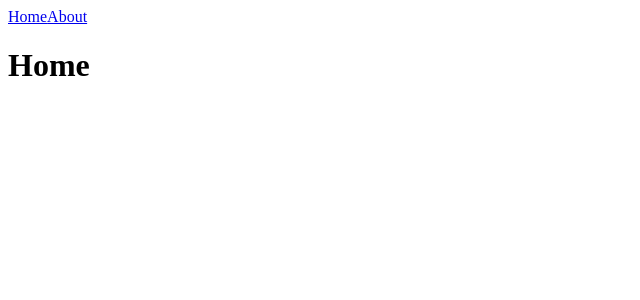
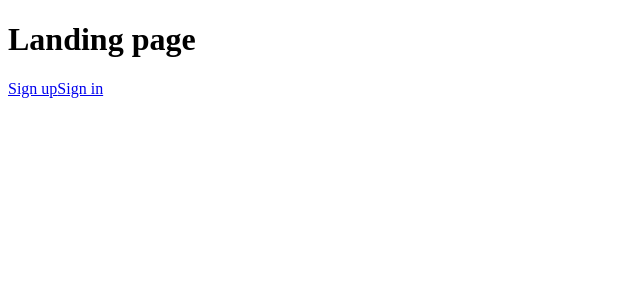
Before and after one commit to mariusz-ba/Chat, a React app: page / in a window 1280 px wide. Shown: the top 300 px of the page, without its empty margins (0-640 px from the left). Built offline with nearby package versions, Linux system fonts and the light colour scheme; the HTML template or start-up script is replaced by a standard one.

Commit message:
Create basic application flow

```diff
--- a/src/client/app.tsx
+++ b/src/client/app.tsx
@@ -2,24 +2,22 @@ import * as React from 'react';
 import {
   BrowserRouter as Router,
   Route,
-  Link
+  Switch
 } from 'react-router-dom';
 
-// Components
-import About from './screens/about';
-import Home from './screens/home';
+// Screens
+import Home from './screens/home/home';
+import Signin from './screens/authentication/signin/signin';
+import Signup from './screens/authentication/signup/signup';
 
 export default () => {
   return (
     <Router>
-      <div>
-        <div>
-          <Link to="/">Home</Link>
-          <Link to="/about">About</Link>
-        </div>
+      <Switch>
         <Route exact path="/" component={Home}/>
-        <Route path="/about" component={About}/>
-      </div>
+        <Route path="/signin" component={Signin}/>
+        <Route path="/signup" component={Signup}/>
+      </Switch>
     </Router>
   )
 }
--- a/src/client/screens/about.tsx
+++ /dev/null
@@ -1,7 +0,0 @@
-import * as React from 'react';
-
-export default () => {
-  return (
-    <h1>About</h1>
-  )
-}
--- /dev/null
+++ b/src/client/screens/authentication/signin/signin.tsx
@@ -0,0 +1,7 @@
+import * as React from 'react';
+
+export default () => (
+  <div>
+    <h1>Signin</h1>
+  </div>
+)
--- /dev/null
+++ b/src/client/screens/authentication/signup/signup.tsx
@@ -0,0 +1,7 @@
+import * as React from 'react';
+
+export default () => (
+  <div>
+    <h1>Signup</h1>
+  </div>
+)
--- /dev/null
+++ b/src/client/screens/dashboard/dashboard.tsx
@@ -0,0 +1,7 @@
+import * as React from 'react';
+
+export default () => (
+  <div>
+    <h1>Welcome to dashboard</h1>
+  </div>
+)
--- a/src/client/screens/home.tsx
+++ /dev/null
@@ -1,7 +0,0 @@
-import * as React from 'react';
-
-export default () => {
-  return (
-    <h1>Home</h1>
-  )
-}
--- /dev/null
+++ b/src/client/screens/home/home.tsx
@@ -0,0 +1,11 @@
+import * as React from 'react';
+import Dashboard from '../dashboard/dashboard';
+import Landing from '../landing/landing';
+
+const isAuthenticated = false;
+
+export default () => {
+  if(isAuthenticated)
+    return <Dashboard/>
+  return <Landing/>
+}
--- /dev/null
+++ b/src/client/screens/landing/landing.tsx
@@ -0,0 +1,10 @@
+import * as React from 'react';
+import { Link } from 'react-router-dom';
+
+export default () => (
+  <div>
+    <h1>Landing page</h1>
+    <Link to="/signup">Sign up</Link>
+    <Link to="/signin">Sign in</Link>
+  </div>
+)
```
